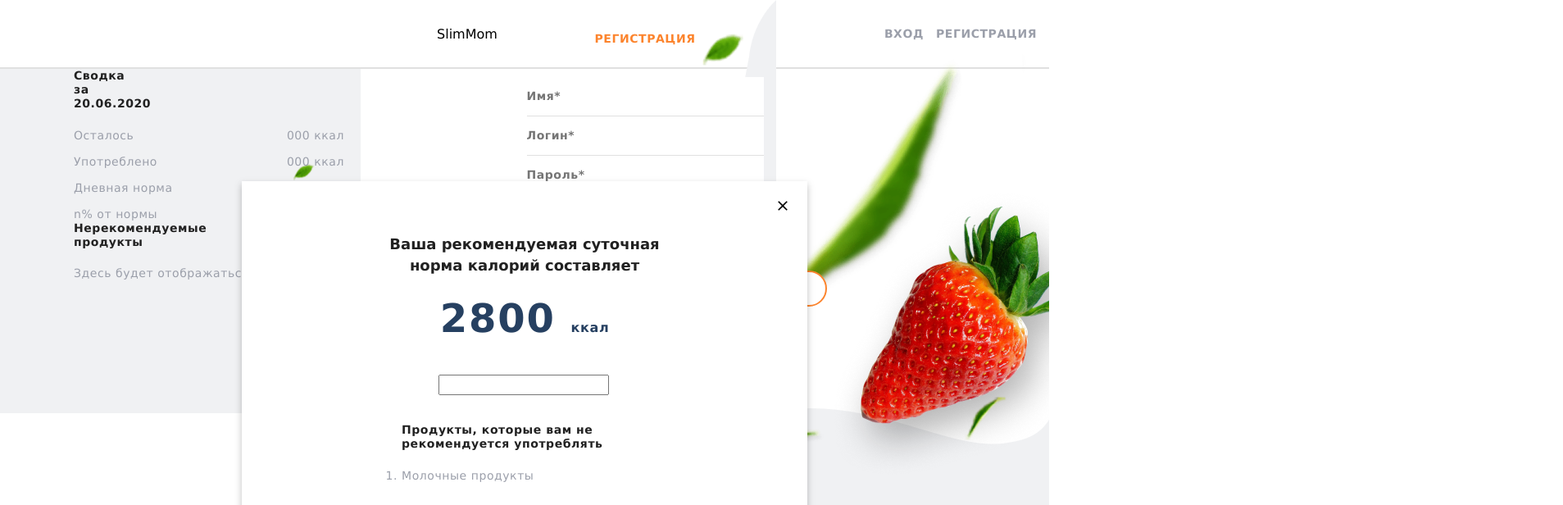
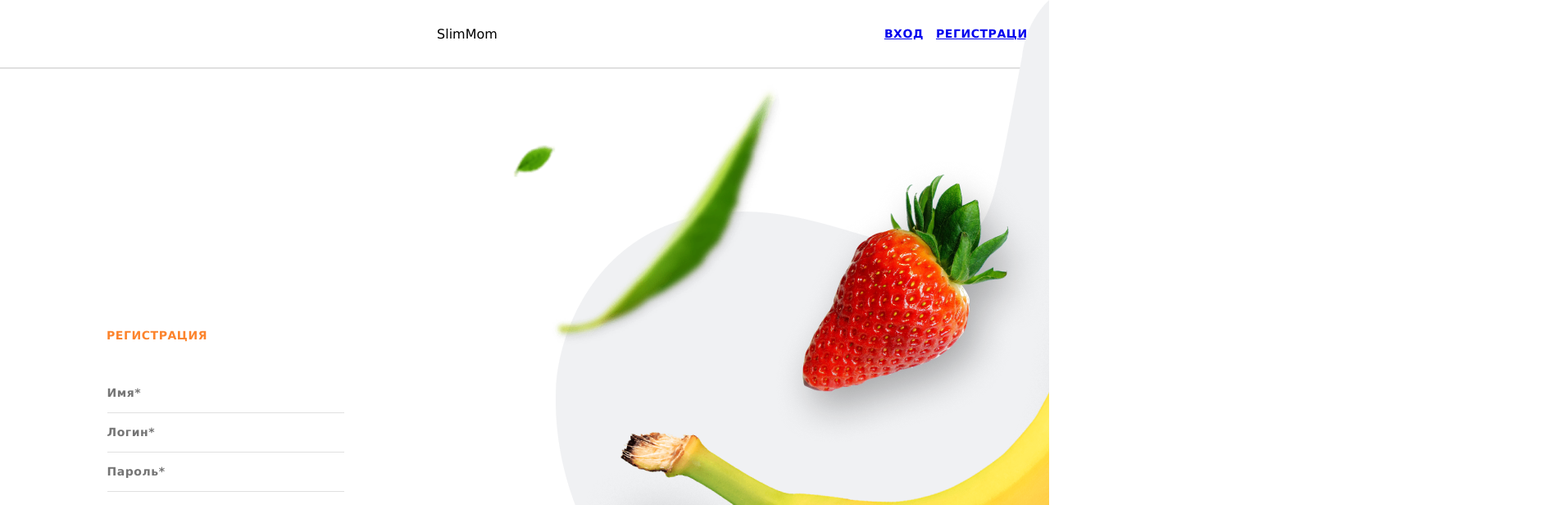
Before and after one commit to MariaTrofimovaa/Slim-mom-react-project, a React (Create React App) app: page /registration in a window 1280 px wide. Shown: the top 616 px of the page at 82% size, 1907 px wide, since content can reach past the window. Built offline with nearby package versions, Linux system fonts and the light colour scheme.

Commit message:
added styles

```diff
--- a/src/components/App.js
+++ b/src/components/App.js
@@ -34,10 +34,10 @@ const App = () => {
     <div className={styles.container}>
       <Header />
       <Main />
-      {showModal && (
+      {/* {showModal && (
         <Modal onClick={onOpenModal} onClose={onToggleModal}></Modal>
-      )}
-      <RightSideBar />
+      )} */}
+      {/* <RightSideBar /> */}
     </div>
   );
 };
--- a/src/components/header/Header.js
+++ b/src/components/header/Header.js
@@ -1,11 +1,10 @@
 import React from "react";
+import { NavLink } from "react-router-dom";
 import styles from "./Header.module.css";
-
 
 const Header = () => {
   return (
     <div>
-
       <nav className={styles.headerNavigation}>
         <svg className={styles.logo}>
           <use href="./images/sprite.svg#">LOGO</use>
@@ -14,8 +13,13 @@ const Header = () => {
           Slim<span className={styles.theSpan}>Mom</span>
         </p>
         <ul className={styles.regisrationList}>
-          <li className={styles.regisrationListItem}>Вход</li>
-          <li className={styles.regisrationListItem}>Регистрация</li>
+          <li className={styles.regisrationListItem}>
+            <NavLink to="/login">ВХОД</NavLink>
+          </li>
+
+          <li className={styles.regisrationListItem}>
+            <NavLink to="/registration">РЕГИСТРАЦИЯ</NavLink>
+          </li>
         </ul>
         {/* <ul className={styles.exitList}>
           <li className={styles.exitListItem}>Nic</li>
@@ -27,7 +31,6 @@ const Header = () => {
           </svg>
         </button> */}
       </nav>
-
     </div>
   );
 };
--- a/src/components/registrationForm/RegistrationForm.js
+++ b/src/components/registrationForm/RegistrationForm.js
@@ -30,7 +30,7 @@ const RegistrationForm = () => {
 
   return (
     <div className={styles.container}>
-      <div className={styles.registerContainer}>
+      {/* <div className={styles.registerContainer}> */}
       <div className={styles.formContainer}>
         <h1 className={styles.authTitle}>Регистрация</h1>
         <form onSubmit={onHandleSubmit} className={styles.registerForm}>
@@ -83,7 +83,6 @@ const RegistrationForm = () => {
           {location.pathname === "/registration" ? "Регистрация" : "Bход"}
         </button>
 
-
         {location.pathname === "/registration" ? (
           <Link to="/login" className={styles.authLink}>
             {location.pathname === "/registration" ? "Вход" : "Регистрация"}
@@ -107,7 +106,8 @@ const RegistrationForm = () => {
               Вход
             </Link>
          </div>  */}
-      </div>
+
+      {/* </div> */}
     </div>
   );
 };
--- a/src/components/registrationForm/RegistrationForm.module.css
+++ b/src/components/registrationForm/RegistrationForm.module.css
@@ -1,21 +1,21 @@
-/* .container {
+.container {
   max-width: 320px;
   margin: 0 auto;
   padding: 0 4.69%;
-} */
+}
 
-.registerContainer {
+/* .registerContainer {
   display: flex;
   flex-direction: column;
 
-  /* font-family: GothamPro-Bold; */
+
   font-size: 14px;
   line-height: 0.93;
   letter-spacing: 0.04em;
   position: relative;
   width: 100vw;
   height: 100vh;
-}
+} */
 
 .formContainer {
   z-index: 2;
@@ -78,10 +78,6 @@
   outline: none;
 }
 
-/* .input:not(:placeholder-shown) ~ .name {
-  top: -30px;
-  font-size: 12px;
-} */
 
 .buttonContainer {
   display: flex;
@@ -140,28 +136,6 @@
   box-shadow: 0 10px 20px rgba(0, 0, 0, 0.2);
 }
 
-/* .btnWrapper {
-  margin-top: 35px;
-}
-
-.authText {
-  font-family: 'Montserrat', sans-serif;
-  font-size: 12px;
-  font-style: normal;
-  font-weight: 400;
-  line-height: 15px;
-  letter-spacing: 0.04em;
-  color: greyColor;
-  text-align: center;
-  margin-top: 18px;
-} */
-
-/* .submitBtn {
-    padding: 10px 20px;
-  margin-top: 10px;
-  background-color: #1163c0;
-  border-radius: 4px;
-} */
 
 @media screen and (min-width: 768px) {
   .container {
@@ -190,9 +164,13 @@
     padding-top: 157px;
   }
 
-  .registerContainer {
+  .formContainer{
     align-items: flex-start;
   }
+
+  /* .registerContainer {
+    align-items: flex-start;
+  } */
 
   .authTitle {
     margin-bottom: 40px;
@@ -215,15 +193,7 @@
   .container {
     max-width: 1280px;
     padding: 0 115px;
-  }
 
-  .formContainer {
-    /* width: 1280px; */
-    /* margin: 0 auto; */
-    /* background-size: cover;
-    position: absolute;
-    top: 0;
-    right: 0; */
     background: url(../../img/leavesLogin@1x.png),
       url(../../img/strawberry@1x.png), url(../../img/banana@1x.png),
       url(../../img/spot.png);
@@ -231,8 +201,8 @@
     background-repeat: no-repeat, no-repeat, no-repeat, no-repeat;
     background-position: 274px -26px, right 176px, 712px 340px, right top;
 
-    /* width: 1280px; */
-    /* padding: 115px;
-    padding-top: 362px; */
+    width: 1280px;
+    padding: 115px;
+    padding-top: 362px;
   }
 }
--- a/src/pages/registrationPage/RegistrationPage.js
+++ b/src/pages/registrationPage/RegistrationPage.js
@@ -12,5 +12,3 @@ const RegistrationPage = () => {
 export default RegistrationPage;
 
 // добавить уведомление об ошибке
-
-// bg-image
--- a/src/redux/auth/auth.operations.js
+++ b/src/redux/auth/auth.operations.js
@@ -30,7 +30,7 @@ export const register = (credentials) => async (dispatch) => {
   try {
     const response = await axios.post("auth/register", credentials);
     console.log(response);
-    token.set(response.data.token);
+    token.set(response.data.accessToken);
 
     dispatch(registerSuccess(response.data));
   } catch (error) {
@@ -42,7 +42,9 @@ export const logIn = (credentials) => async (dispatch) => {
   dispatch(loginRequest());
   try {
     const response = await axios.post("/auth/login", credentials);
-    // token.set(response.data.token);
+    console.log(response.data);
+
+    token.set(response.data.accessToken);
 
     dispatch(loginSuccess(response.data));
   } catch (error) {
@@ -54,10 +56,10 @@ export const logOut = () => async (dispatch, getState) => {
   dispatch(logoutRequest());
   try {
     // сщхраняем токен
-    token.set(getState().auth.token)
+    token.set(getState().auth.token);
     const response = await axios.post("/auth/logout");
 
-    dispatch(logoutSuccess(response.data))
+    dispatch(logoutSuccess(response.data));
     token.unset();
     window.location.reload();
   } catch (error) {
--- a/src/redux/auth/auth.selectors.js
+++ b/src/redux/auth/auth.selectors.js
@@ -2,7 +2,7 @@ const isAuthenticated = (state) => state.auth.token;
 
 const getUserName = (state) => state.auth.user.username;
 
-const getUserId = state => state.auth.user.id;
+const getUserId = state => state.auth.user.id; // userData.id
 
 const getUserData = state => state.auth.user.userData;
 
```
Lines whose indentation alone changed are shown as unchanged.
